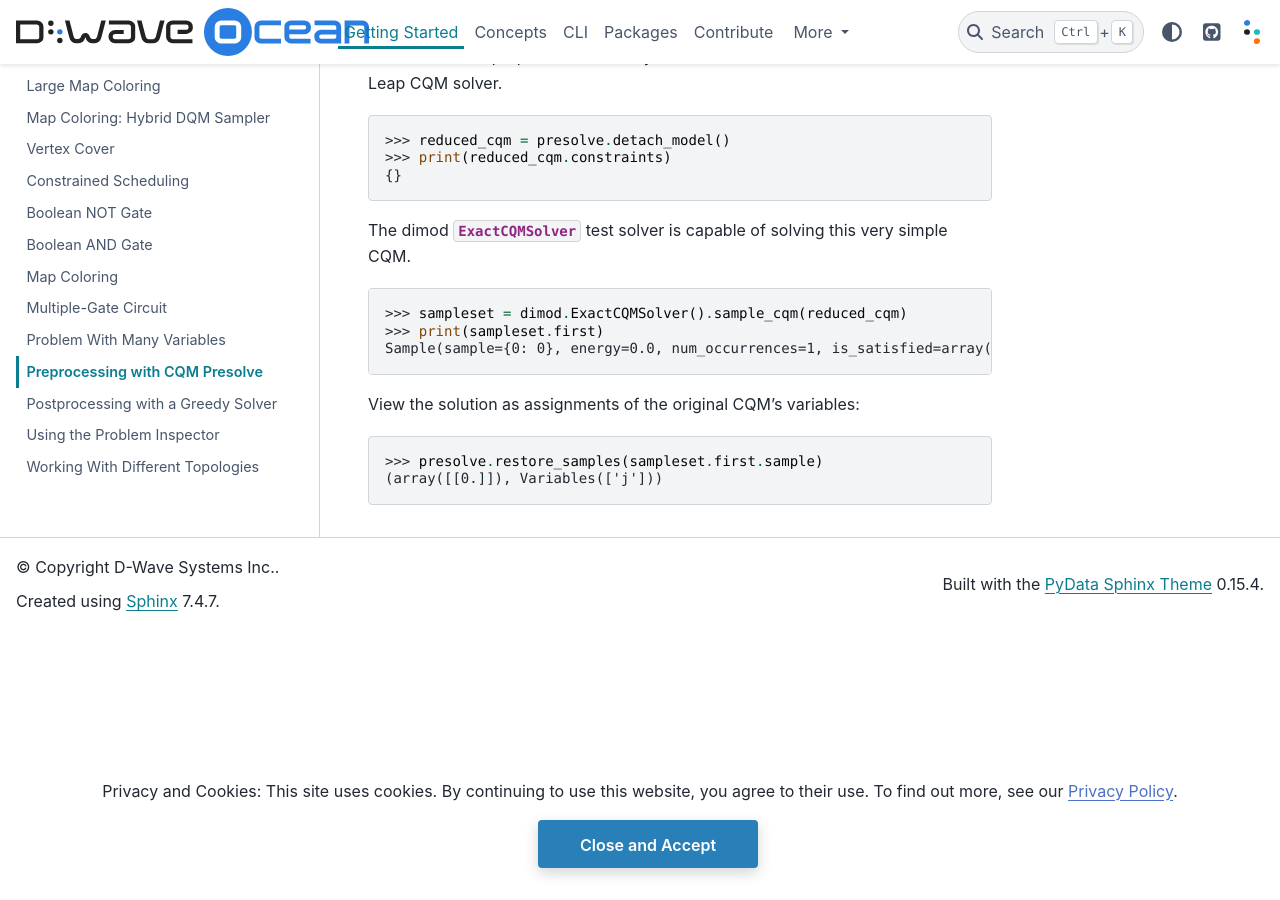
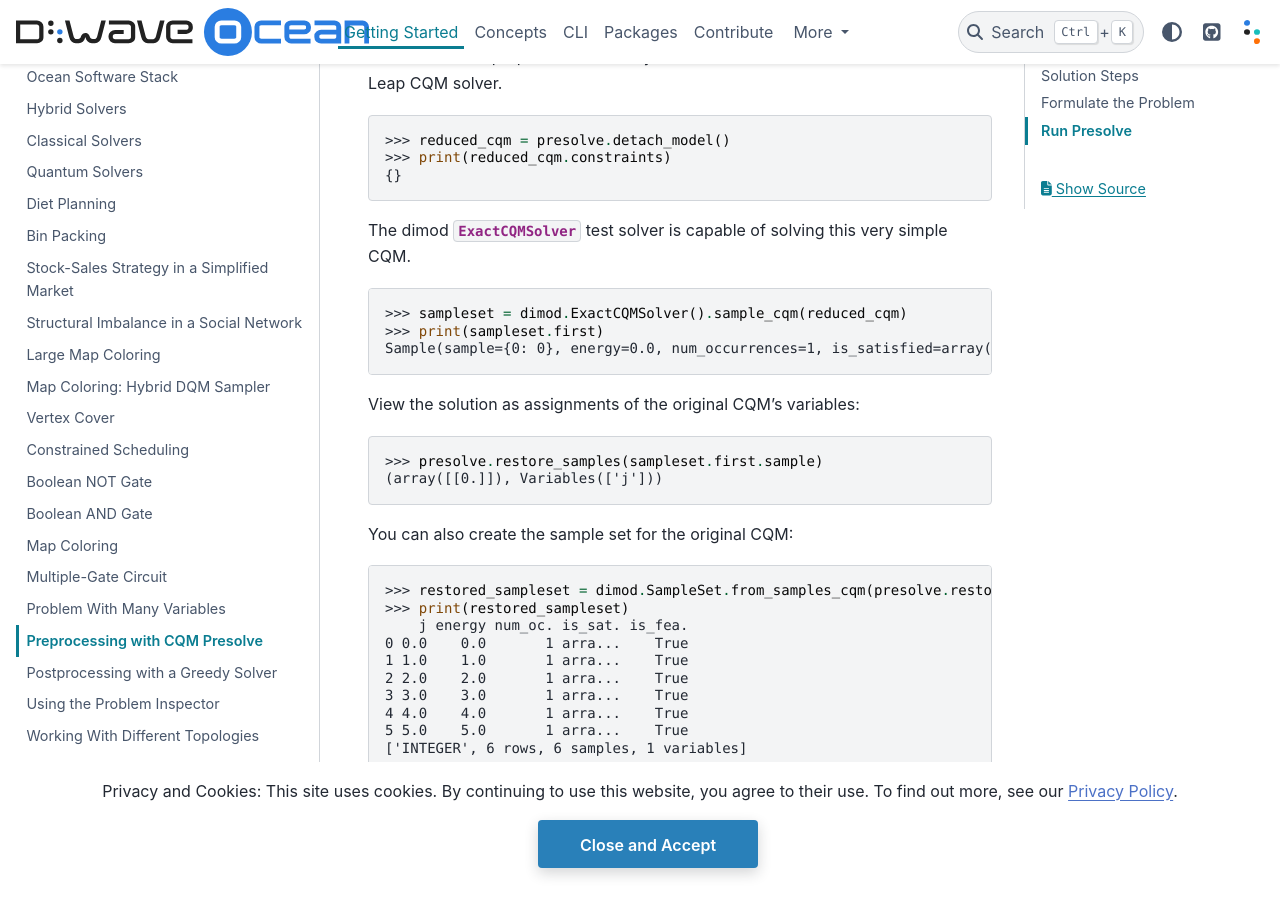
Before and after one commit to dwavesystems/dwave-ocean-sdk, a Sphinx documentation site: the page built from docs/examples/pp_cqm_presolve.rst, in a window 1280 px wide and 900 px high, scrolled down 1918 px. Built offline with Sphinx 7.4.7 and the PyData theme 0.15.4, drawn with Linux system fonts in a browser that asks for light colours; pages that are not in the unit, such as notebooks, are missing from menus; some of the changed text lies outside the part shown.

Commit message:
Implement review comments

```diff
--- a/docs/examples/pp_cqm_presolve.rst
+++ b/docs/examples/pp_cqm_presolve.rst
@@ -52,7 +52,7 @@
 
     j = dimod.Integer("j")
     cqm = dimod.ConstrainedQuadraticModel()
-    cqm.set_objective(-j)
+    cqm.set_objective(j)
     cqm.add_constraint(j <= 5, "Maximum j")
 
 Clearly, the global optimum for this CQM occurs for the default value of the lower
@@ -92,3 +92,16 @@
 
 >>> presolve.restore_samples(sampleset.first.sample)
 (array([[0.]]), Variables(['j']))
+
+You can also create the sample set for the original CQM:
+
+>>> restored_sampleset = dimod.SampleSet.from_samples_cqm(presolve.restore_samples(sampleset.samples()), cqm)
+>>> print(restored_sampleset)
+    j energy num_oc. is_sat. is_fea.
+0 0.0    0.0       1 arra...    True
+1 1.0    1.0       1 arra...    True
+2 2.0    2.0       1 arra...    True
+3 3.0    3.0       1 arra...    True
+4 4.0    4.0       1 arra...    True
+5 5.0    5.0       1 arra...    True
+['INTEGER', 6 rows, 6 samples, 1 variables]
```
Also changed, not shown: other parts of docs/examples/pp_cqm_presolve.rst (+2 -2 lines).
